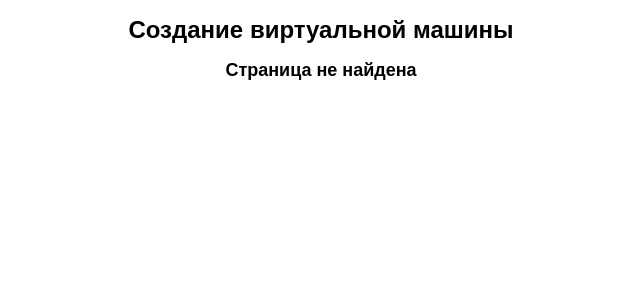
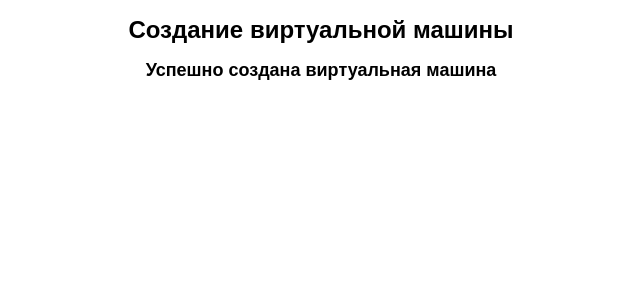
Before and after one commit to andrewosipov/croc, a React (Create React App) app: page /success in a window 1280 px wide. Shown: the top 300 px of the page, without its empty margins (319-959 px from the left). Built offline with nearby package versions, Linux system fonts and the light colour scheme.

Commit message:
update routes

```diff
--- a/src/components/App.js
+++ b/src/components/App.js
@@ -4,7 +4,7 @@ import {BrowserRouter as Router, Redirect, Route, Switch} from 'react-router-dom
 import Header from './Header';
 import Stepper from "../routes/Stepper";
 import NotFound from "../routes/NotFound";
-import Create from "../routes/Create";
+import Success from "../routes/Success";
 
 import '../styles/App.css';
 
@@ -15,8 +15,9 @@ class App extends Component {
             <div className="App">
                 <Header />
                 <Switch>
+                    <Route path = '/success' component={Success} />
+                    <Route path = '/' component={Stepper} />
                     <Route path = '/step*' component={Stepper} />
-                    <Route path = '/create' component={Create} />
                     <Route path = "*"  component = {NotFound} />
                 </Switch>
             </div>
--- a/src/routes/Stepper.js
+++ b/src/routes/Stepper.js
@@ -9,6 +9,7 @@ class Stepper extends Component {
             <Switch>
                 <Route path = '/step1' component={Step1} />
                 <Route path = '/step2' component={Step2} />
+                <Redirect from = "/" to = "/step1" />
             </Switch>
         );
     }
--- a/src/routes/Create.js
+++ b/src/routes/Success.js
@@ -1,7 +1,7 @@
 import React from 'react';
 import PropTypes from 'prop-types';
 
-const Create = props => {
+const Success = props => {
     return (
         <h2>
             Успешно создана виртуальная машина
@@ -9,8 +9,8 @@ const Create = props => {
     );
 };
 
-Create.propTypes = {
+Success.propTypes = {
 
 };
 
-export default Create;
+export default Success;
```
